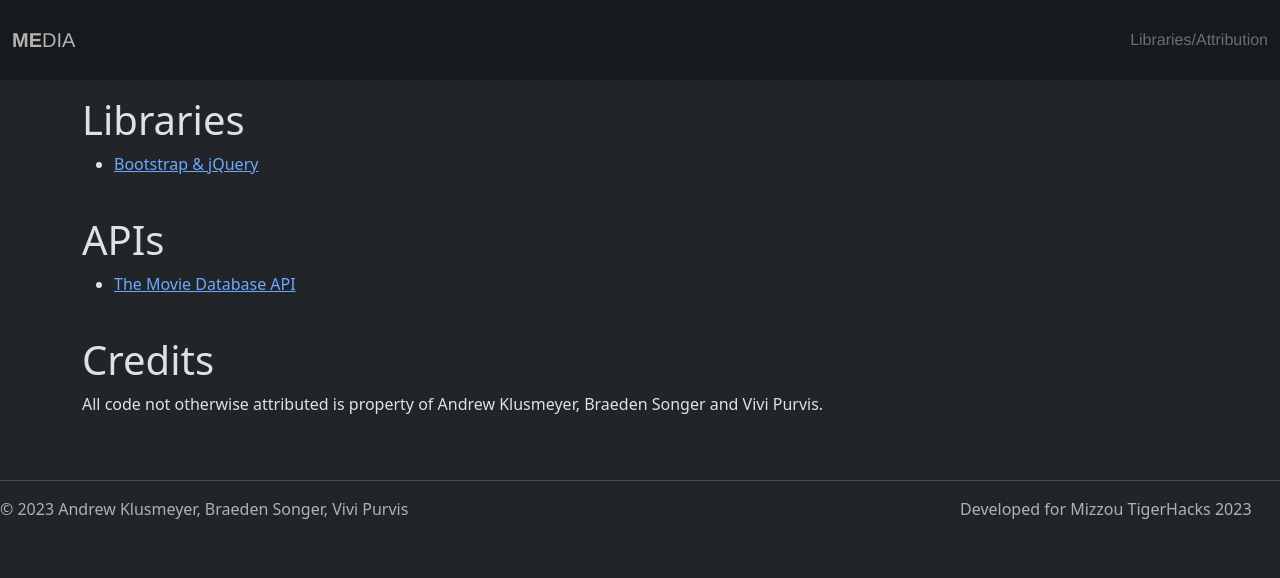
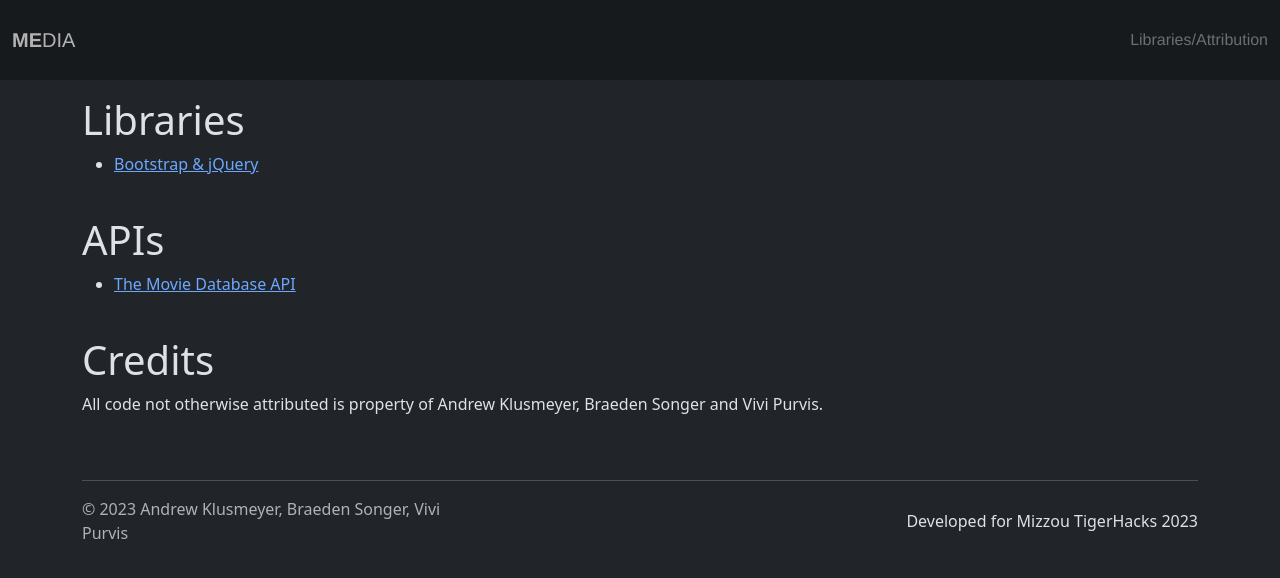
Before and after one commit to veevyo/tigerhacks2023, a plain HTML site: page libs.html in a window 1280 px wide. Drawn offline with nearby package versions, Linux system fonts and the light colour scheme.

Commit message:
nicer footer

```diff
--- a/libs.html
+++ b/libs.html
@@ -40,10 +40,20 @@
     <br>
 
 
-    <footer class="d-flex flex-wrap justify-content-between align-items-center py-3 my-4 border-top">
-        <p class="col-md-4 mb-0 text-muted">&copy; 2023 Andrew Klusmeyer, Braeden Songer, Vivi Purvis</p>
-        <p class="col-md-3 mb-0 text-muted">Developed for Mizzou TigerHacks 2023</p>
-    </footer>
+    <div class="container">
+        <footer class="d-flex flex-wrap justify-content-between align-items-center py-3 my-4 border-top">
+          <p class="col-md-4 mb-0 text-body-secondary">&copy; 2023 Andrew Klusmeyer, Braeden Songer, Vivi Purvis</p>
+
+          <a href="/" class="col-md-4 d-flex align-items-center justify-content-center mb-3 mb-md-0 me-md-auto link-body-emphasis text-decoration-none">
+            <svg class="bi me-2" width="40" height="32"><use xlink:href="#bootstrap"/></svg>
+          </a>
+
+          <ul class="nav col-md-4 justify-content-end">
+            <li class="nav-item">Developed for Mizzou TigerHacks 2023</li>
+
+          </ul>
+        </footer>
+    </div>
 
 
     <!-- jQuery (necessary for Bootstrap's JavaScript plugins) -->
```
Also changed, not shown: index.html (+14 -4 lines).
